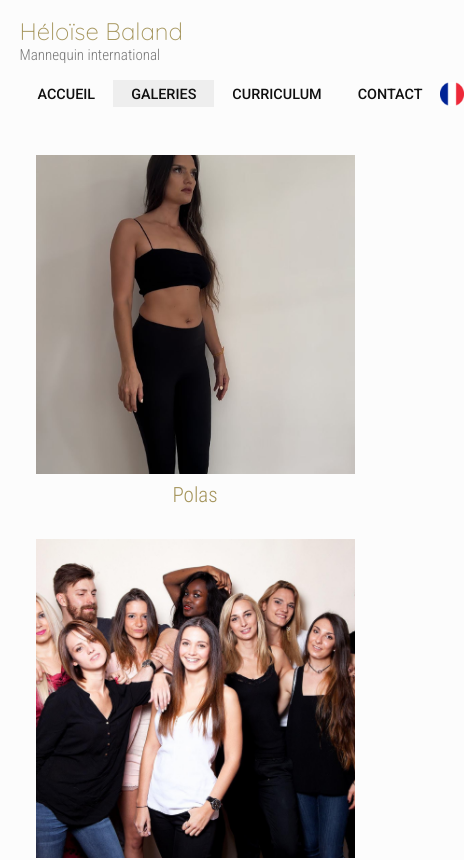
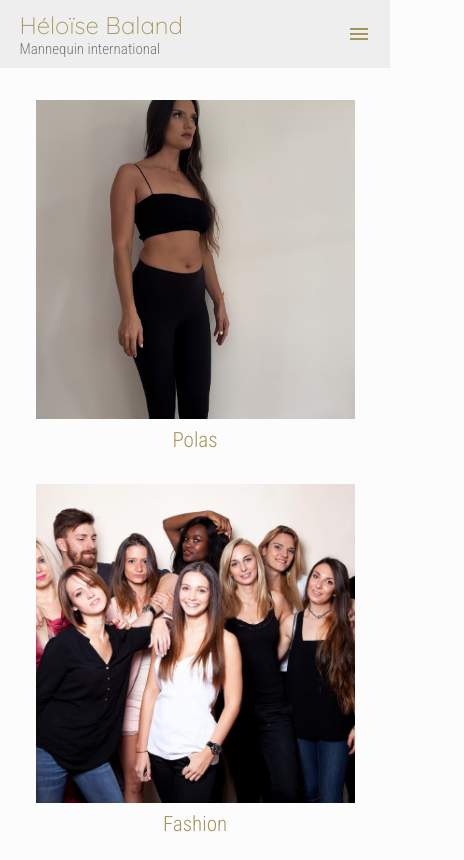
Before and after one commit to vaniaelizondo/photo-book, a React (Create React App) app: page /gallery in a window 390 px wide. Shown: the top 860 px of the page, 464 px wide, since content can reach past the window. Built offline with nearby package versions, Linux system fonts and the light colour scheme.

Commit message:
navbar mobile

```diff
--- a/src/components/Navbar.js
+++ b/src/components/Navbar.js
@@ -1,22 +1,50 @@
 import { Link, useMatch, useResolvedPath } from "react-router-dom";
+import { useState } from "react";
 import { useTranslation } from "react-i18next";
 import LanguageSelect from "./LanguageSelect";
+import { MdMenu } from "react-icons/md";
+import { IoMdClose } from "react-icons/io";
 
 export default function Navbar() {
   const { t, i18n } = useTranslation();
+  const [menuOpen, setMenuOpen] = useState(false);
+
+  const toggleMenu = () => setMenuOpen(!menuOpen);
+
+  const closeMenu = () => setMenuOpen(false);
 
   const changeLanguage = (selectedLanguage) => {
     i18n.changeLanguage(selectedLanguage);
+    closeMenu();
   };
 
   return (
     <header>
-      <div className="title">
-        <Link to="/" className="name">
-          Héloïse Baland
-        </Link>
-        <div className="subtitle">{t("navbar.subtitle")}</div>
+      <div className="first-line">
+        <div className="title">
+          <Link to="/" className="name">
+            Héloïse Baland
+          </Link>
+          <div className="subtitle">{t("navbar.subtitle")}</div>
+        </div>
+        <div className="menu-icon" onClick={toggleMenu}>
+          {!menuOpen && <MdMenu />}
+          {menuOpen && <IoMdClose />}
+        </div>
       </div>
+      {menuOpen &&
+        <div className="navbar-mobile">
+          <ul>
+            <CustomLink to="/" closeMenu={closeMenu}>{t("navbar.home")}</CustomLink>
+            <CustomLink to="/gallery" closeMenu={closeMenu}>{t("navbar.gallery")}</CustomLink>
+            <CustomLink to="/cv" closeMenu={closeMenu}>{t("navbar.cv")}</CustomLink>
+            <CustomLink to="/contact" closeMenu={closeMenu}>{t("navbar.contact")}</CustomLink>
+            <li>
+              <LanguageSelect changeLanguage={changeLanguage} defaultLanguage={i18n.language} />
+            </li>
+          </ul>
+        </div>
+      }
       <div className="navbar">
         <nav>
           <ul>
@@ -32,13 +60,13 @@ export default function Navbar() {
   );
 }
 
-function CustomLink({ to, children, ...props }) {
+function CustomLink({ to, children, closeMenu, ...props }) {
   const resolvedPath = useResolvedPath(to);
   const isActive = useMatch({ path: resolvedPath.pathname, end: to === "/" });
 
   return (
     <li className={isActive ? "active" : ""}>
-      <Link to={to} {...props}>
+      <Link to={to} onClick={closeMenu} {...props}>
         {children}
       </Link>
     </li>
--- a/src/styles.scss
+++ b/src/styles.scss
@@ -73,6 +73,14 @@ header {
     color: inherit;
   }
 
+  .menu-icon {
+    display: none;
+  }
+
+  .navbar-mobile {
+    display: none;
+  }
+
   .navbar {
     display: flex;
     align-items: center;
@@ -104,6 +112,8 @@ header {
             font-size: 0.9em;
             text-transform: uppercase;
             padding: 0 18px;
+          }
+        }
       }
     }
   }
@@ -144,8 +154,6 @@ header {
 
       &:hover {
         background-color: $background-gray;
-          }
-        }
       }
     }
   }
@@ -210,8 +218,6 @@ header {
   padding: 1rem 3rem;
 
   .gallery-item {
-    position: relative;
-
     a {
       text-decoration: none;
       text-align: center;
@@ -427,6 +433,17 @@ footer {
 // Small devices (landscape phones, 576px and up)
 @media (max-width: 576px) {
   header {
+    margin: 0;
+    position: sticky;
+    top: 0;
+    background-color: $background-gray;
+
+    .first-line {
+      padding: 10px $margin-container-sides-mobile;
+      display: flex;
+      justify-content: space-between;
+      align-items: center;
+
       .title {
         display: block;
         padding: 0;
@@ -436,16 +453,63 @@ footer {
         }
       }
 
-    .navbar {
-      ul {
-        line-height: 18px;
-
-        li a {
-          line-height: 18px;
-          font-size: 11px;
-          padding: 0 10px;
+      .menu-icon {
+        display: inline-flex;
+        font-size: 24px;
+        color: $gold;
+        cursor: pointer;
       }
     }
+
+    .navbar-mobile {
+      display: block;
+
+      ul {
+        list-style: none;
+        padding: 0;
+        text-align: center;
+
+        li {
+          padding: 1rem;
+          background-color: $background-gray;
+
+          .language-select {
+            margin: 0;
+
+            .selected-option {
+              display: block;
+              background-color: inherit;
+              margin: 0;
+              text-align: center;
+            }
+
+            .options {
+              display: inherit;
+              background-color: inherit;
+              position: inherit;
+              border: 0;
+              margin-top: 1rem;
+
+              .option {
+                display: inherit;
+                padding: 10px;
+              }
+            }
+          }
+
+          &:hover {
+            background-color: $light-gray-3;
+          }
+
+          &.active {
+            background-color: $light-gray-3;
+          }
+        }
+      }
+    }
+
+    .navbar {
+      display: none;
     }
   }
 
@@ -512,7 +576,6 @@ footer {
   }
 
   .button-up {
-    left: 90%;
-    bottom: 1%;
+    display: none;
   }
 }
```
Lines whose indentation alone changed are shown as unchanged.
